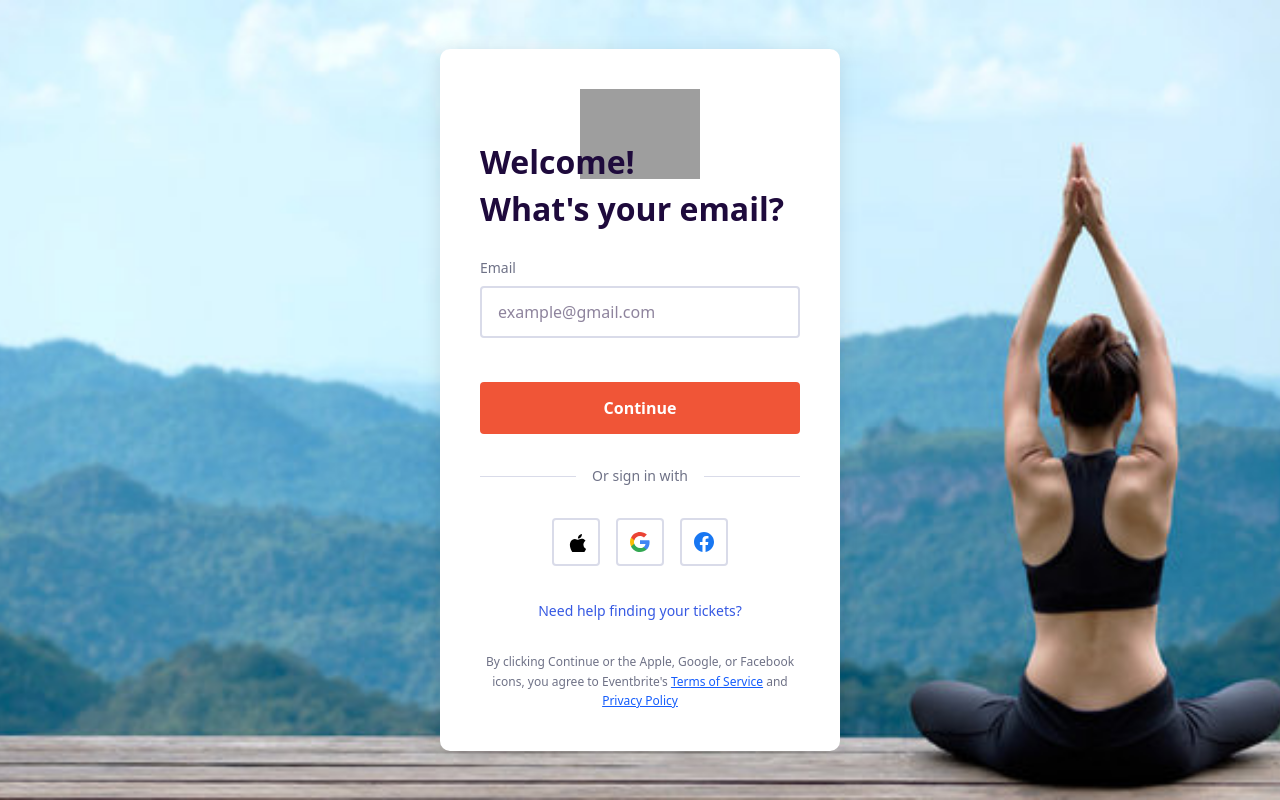
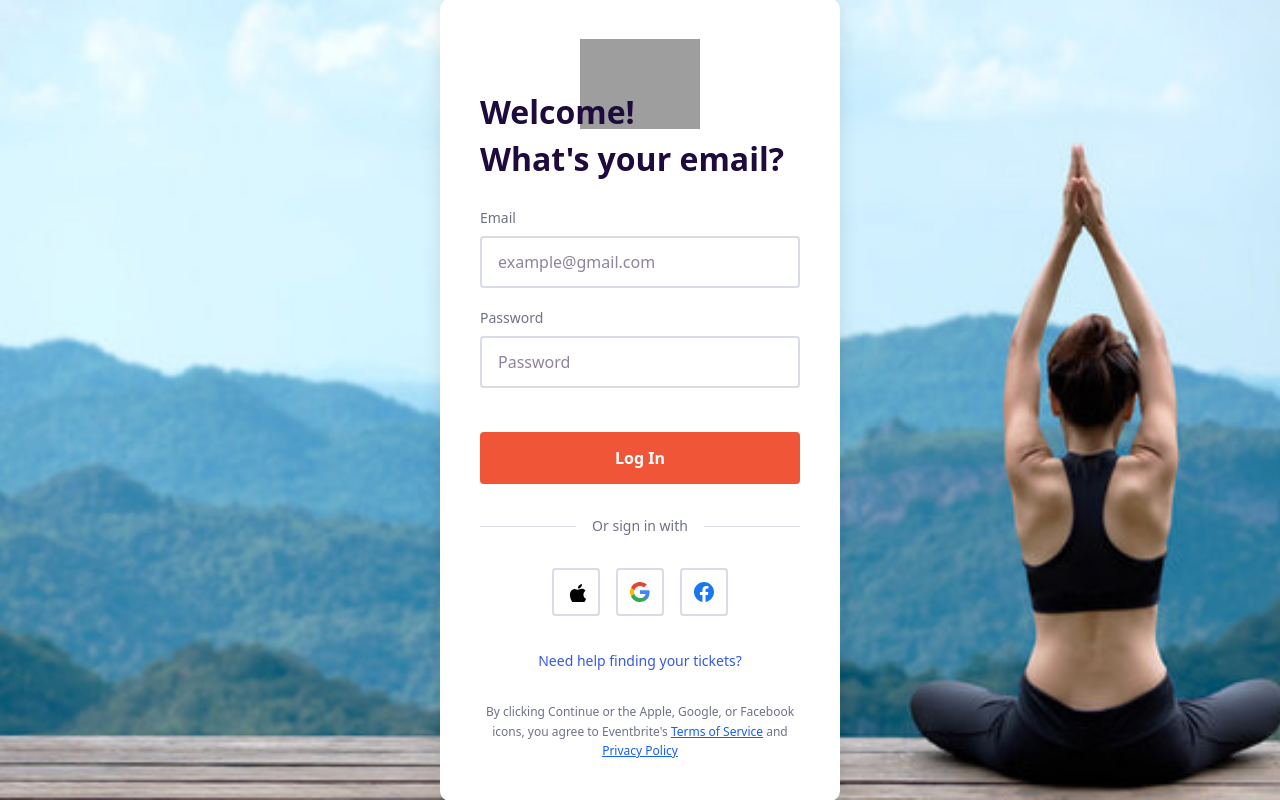
Before and after one commit to pbl6-event-manager/pbl6-event-manager-fe, a React (Vite) app in the folder event-manager/: page /login in a window 1280 px wide. Built offline with nearby package versions, Linux system fonts and the light colour scheme; grey boxes are pictures that could not be loaded.

Commit message:
feat: fetch api login

```diff
--- a/event-manager/src/components/Guest/login-form.tsx
+++ b/event-manager/src/components/Guest/login-form.tsx
@@ -1,10 +1,12 @@
 "use client";
 import EventbriteLogo from "../even-brite-logo";
 import SocialLoginButtons from "./social-login-buttons";
-
+import { useLoginViewModel } from "../../viewmodels/login-view-model";
 import type React from "react";
 
 const LoginForm: React.FC = () => {
+    const { email, setEmail, password, setPassword, loading, handleSubmit } = useLoginViewModel();
+
     return (
         <div className="bg-white rounded-lg p-10 w-[400px] max-w-[90vw] shadow-[0_4px_20px_rgba(0,0,0,0.1)]">
             <div className="text-center mb-[30px] w-[120px] h-[24px] mx-auto">
@@ -15,7 +17,7 @@ const LoginForm: React.FC = () => {
                 <h1 className="text-[32px] font-bold text-[#1e0a3c] mb-2 leading-[1.2] text-left">Welcome!</h1>
                 <h2 className="text-[32px] font-bold text-[#1e0a3c] mb-[30px] leading-[1.2] text-left">What's your email?</h2>
 
-                <form className="mb-[30px]">
+                <form className="mb-[30px]" onSubmit={handleSubmit}>
                     <div className="mb-5 text-left">
                         <label htmlFor="email" className="block text-sm text-[#6f7287] mb-2 font-medium">
                             Email
@@ -23,6 +25,8 @@ const LoginForm: React.FC = () => {
                         <input
                             id="email"
                             type="email"
+                            value={email}
+                            onChange={(e) => setEmail(e.target.value)}
                             placeholder="example@gmail.com"
                             className="w-full px-4 py-3 border-2 border-[#d9dbe9] rounded text-base text-[#1e0a3c] bg-white
          transition-colors duration-200 focus:outline-none focus:border-[#f05537] box-border"
@@ -30,9 +34,29 @@ const LoginForm: React.FC = () => {
                         />
                     </div>
 
-                    <button type="submit" className="w-full bg-[#f05537] text-white py-[14px] px-5 rounded text-base font-semibold cursor-pointer
-         transition-colors duration-200 hover:bg-[#e04527] disabled:opacity-60 disabled:cursor-not-allowed mt-6" >
-                        {"Continue"}
+                    <div className="mb-5 text-left">
+                        <label htmlFor="email" className="block text-sm text-[#6f7287] mb-2 font-medium">
+                            Password
+                        </label>
+                        <input
+                            id="password"
+                            type="password"
+                            placeholder="Password"
+                            value={password}
+                            onChange={(e) => setPassword(e.target.value)}
+                            className="w-full px-4 py-3 border-2 border-[#d9dbe9] rounded text-base text-[#1e0a3c] bg-white
+         transition-colors duration-200 focus:outline-none focus:border-[#f05537] box-border"
+                            required
+                        />
+                    </div>
+
+                    <button type="submit"
+                            className="w-full bg-[#f05537] text-white py-[14px] px-5 rounded text-base font-semibold cursor-pointer
+         transition-colors duration-200 hover:bg-[#e04527] disabled:opacity-60 disabled:cursor-not-allowed mt-6"
+                            disabled={loading}
+
+                             >
+                        {loading ? "Loading..." : "Log In"}
                     </button>
                 </form>
 
--- /dev/null
+++ b/event-manager/src/viewmodels/login-view-model.ts
@@ -0,0 +1,42 @@
+// src/viewmodels/Auth/useLoginViewModel.ts
+"use client";
+import { useState } from "react";
+import { useDispatch } from "react-redux";
+import { useNavigate } from "react-router-dom";
+import { login } from "../store/actions/Admin/auth-action";
+
+export const useLoginViewModel = () => {
+  const dispatch = useDispatch();
+  const navigate = useNavigate();
+
+  const [email, setEmail] = useState("");
+  const [password, setPassword] = useState("");
+  const [loading, setLoading] = useState(false);
+
+  const handleSubmit = async (e: React.FormEvent) => {
+    e.preventDefault();
+    setLoading(true);
+    try {
+      await dispatch<any>(login(email, password));
+
+      if (email === "admin@event.com") {
+        navigate("/admin/users"); // ví dụ: admin page
+      } else {
+        navigate("/dashboard"); // ví dụ: user dashboard
+      }
+    } catch (error) {
+      console.error("Login error:", error);
+    } finally {
+      setLoading(false);
+    }
+  };
+
+  return {
+    email,
+    setEmail,
+    password,
+    setPassword,
+    loading,
+    handleSubmit,
+  };
+};
--- a/event-manager/src/views/Admin/login.tsx
+++ b/event-manager/src/views/Admin/login.tsx
@@ -1,5 +1,4 @@
 import React, { useState } from "react";
-import axios from "axios";
 import { loginService } from "../../service/Admin/auth-service";
 
 const LoginPage: React.FC = () => {
```
